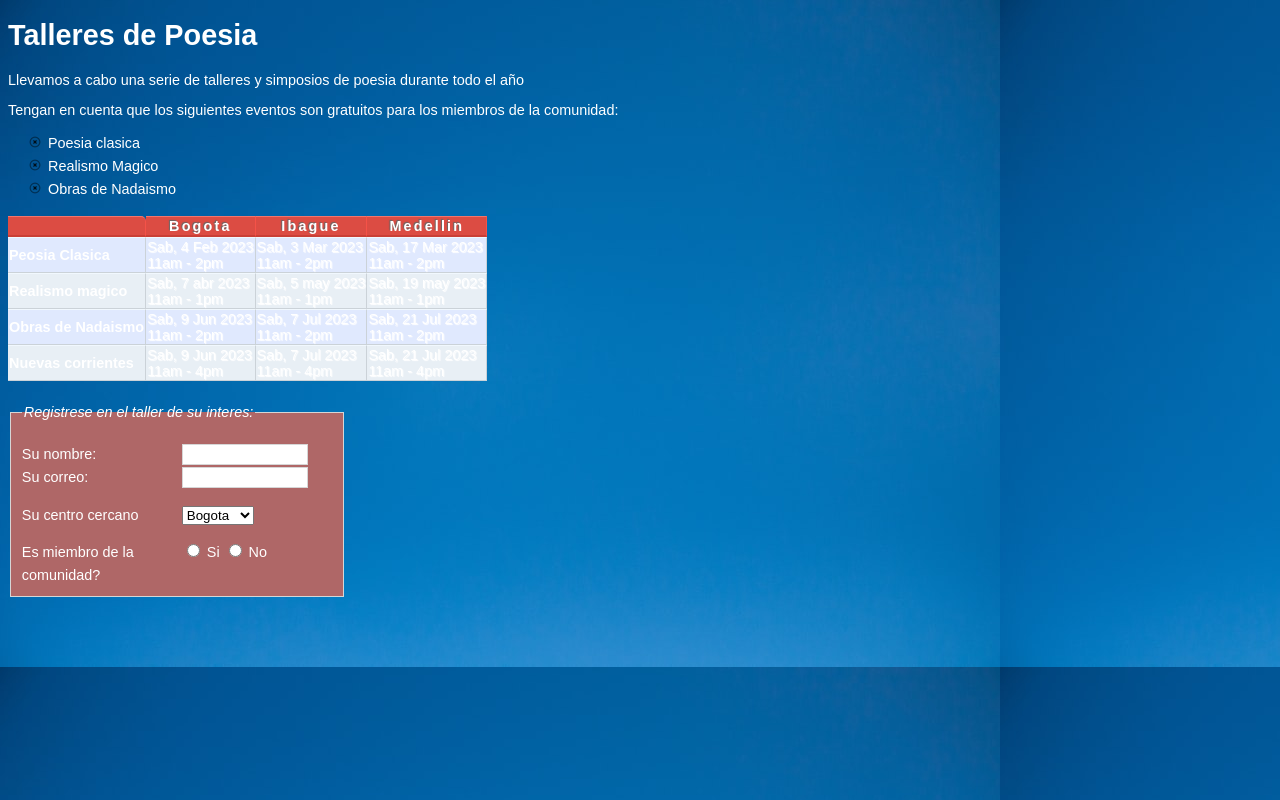
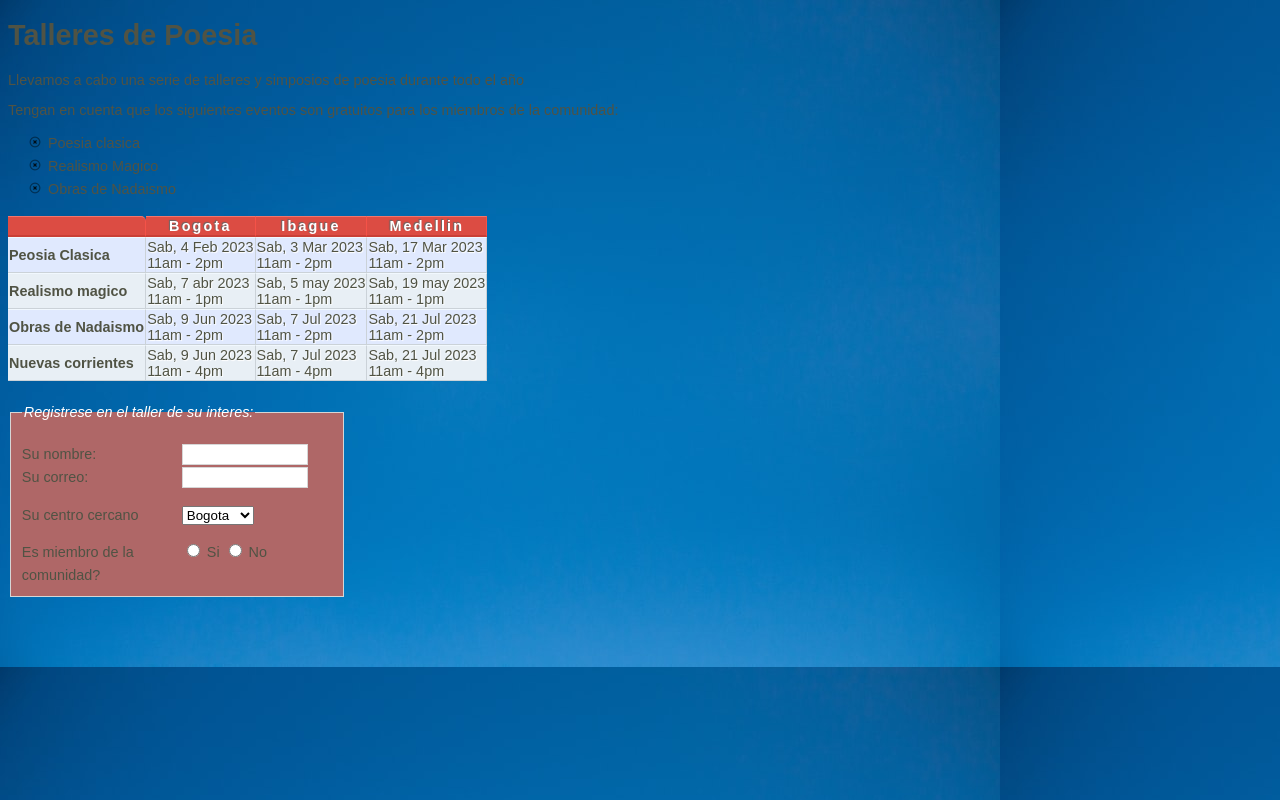
Before and after one commit to bjhoan/atclun.github.io, a plain HTML site: page original_01.html in a window 1280 px wide. Drawn offline with Linux system fonts and the light colour scheme.

Commit message:
change_8

```diff
--- a/CSS/style01.css
+++ b/CSS/style01.css
@@ -1,7 +1,7 @@
 body{
     font-family: arial, Verdana, sans-serif;
     font-size: 90%;
-    color: #ffffff;
+    color: #505344;
     background-image: url(../IMG/bluewall.jpg);
 }
 li {
```
